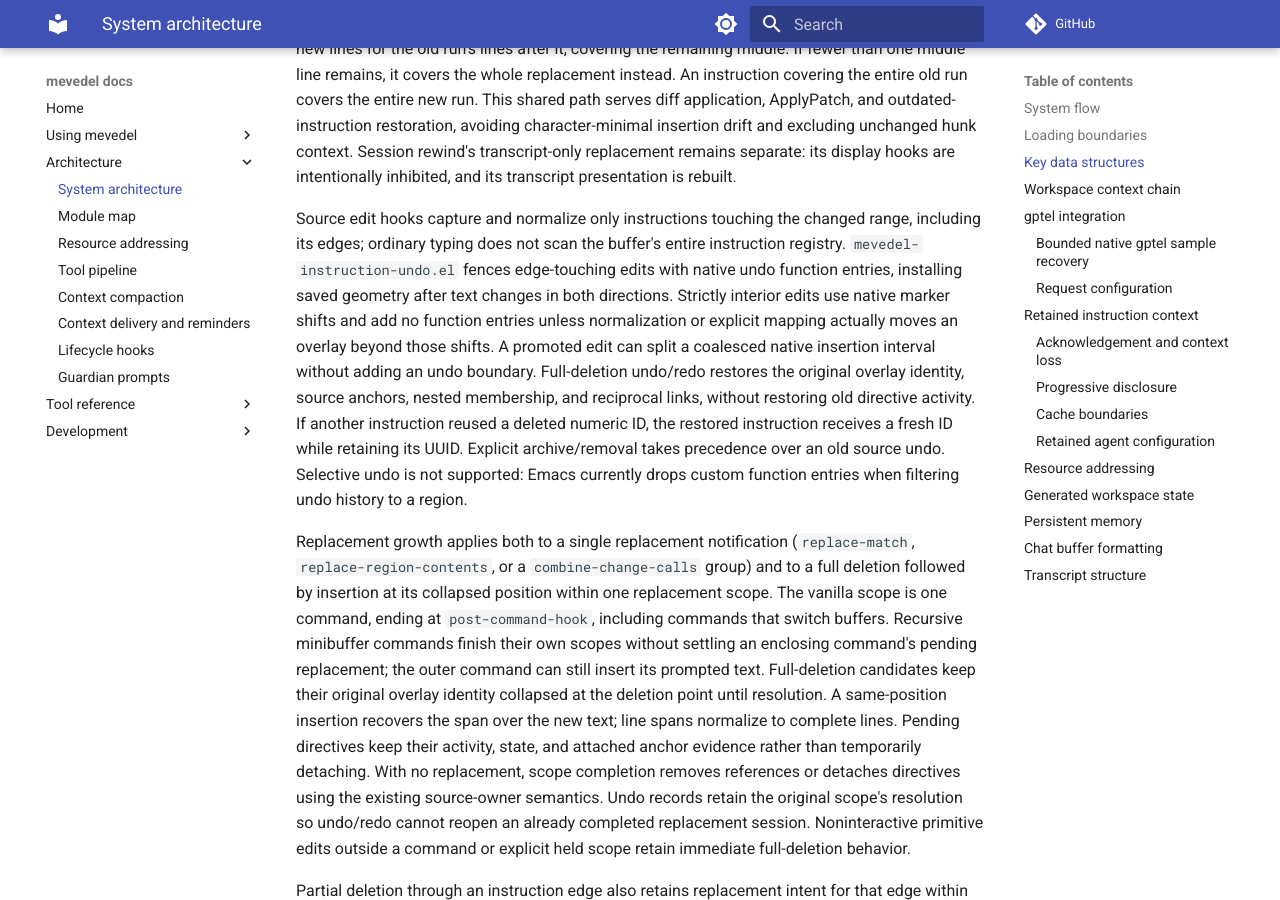
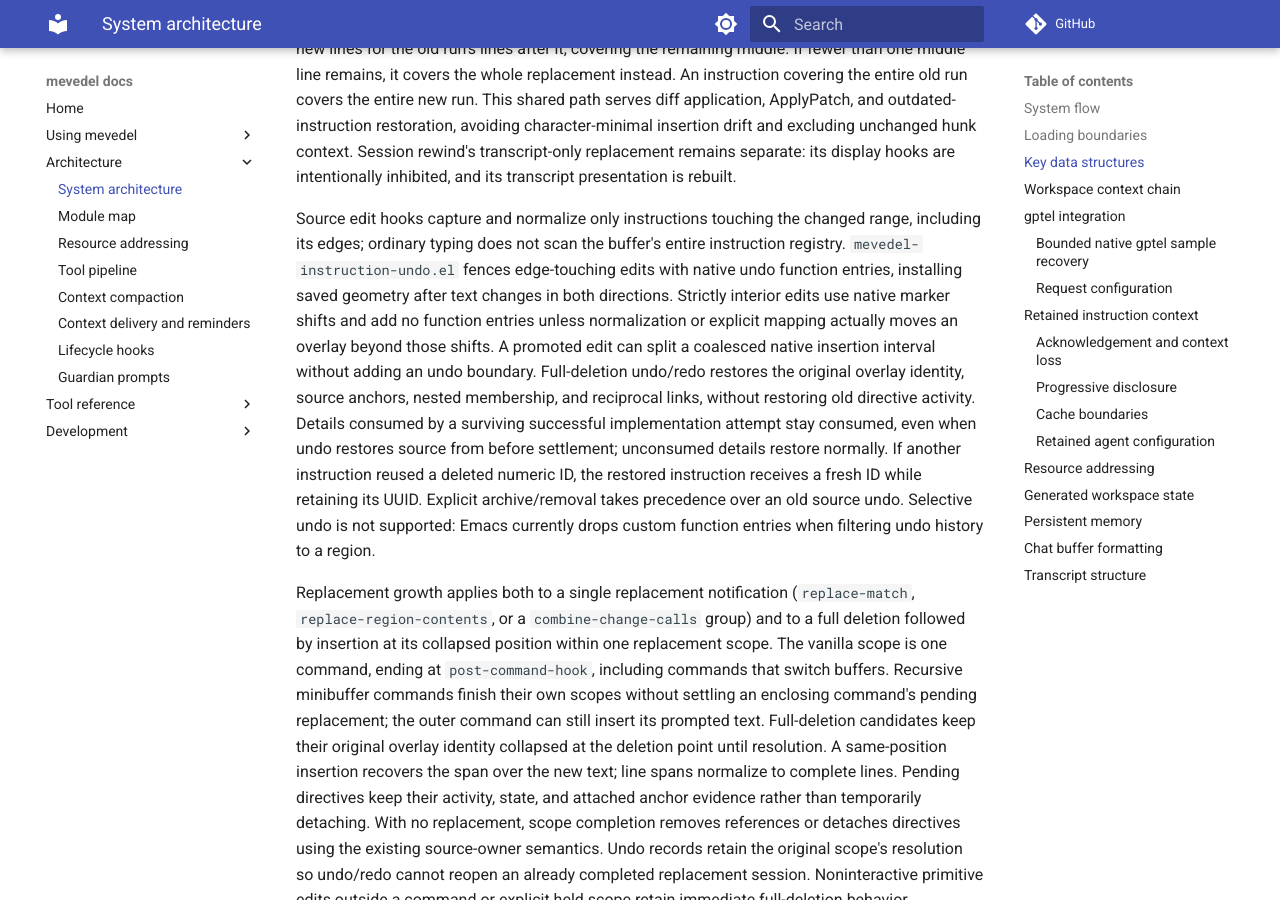
Before and after one commit to FrauH0lle/mevedel, an MkDocs documentation site: the page built from docs/architecture.md, in a window 1280 px wide and 900 px high, scrolled down 5070 px. Built offline with MkDocs 1.6.1 and Material for MkDocs 9.7.7, drawn with Linux system fonts in a browser that asks for light colours; comment, search, counter and statistics services are not loaded.

Commit message:
fix(undo): Keep consumed directive details out of source undo
Source geometry snapshots can outlive successful implementation settlement. Consult surviving attempts before restoring nested details so native undo cannot make consumed requests pending again.

* mevedel-instruction-undo.el (mevedel-instruction-undo--install): Exclude details named by surviving consumed-subdirective snapshots without changing directive activity.

* test/test-mevedel-instruction-undo.el (mevedel-instruction-test--undo-settled-details, mevedel-instruction-undo--install): Probe both settlement/deletion orders, older geometry snapshots, failure and abort controls, later pending details, redo cycles, and unchanged history.

* docs/architecture.md (Source undo): Document consumption precedence.

Validation: 222 cold ERT cases across 16 focused files pass; strict compilation of 265 libraries and standards checks pass.

```diff
--- a/docs/architecture.md
+++ b/docs/architecture.md
@@ -232,8 +232,10 @@ overlay beyond those shifts. A promoted edit can split a coalesced native
 insertion interval without adding an undo boundary. Full-deletion undo/redo
 restores the original overlay identity,
 source anchors, nested membership, and reciprocal links, without restoring old
-directive activity. If another instruction reused a deleted numeric ID, the
-restored instruction receives a fresh ID while retaining its UUID. Explicit
+directive activity. Details consumed by a surviving successful implementation
+attempt stay consumed, even when undo restores source from before settlement;
+unconsumed details restore normally. If another instruction reused a deleted
+numeric ID, the restored instruction receives a fresh ID while retaining its UUID. Explicit
 archive/removal takes precedence over an old source undo. Selective undo is not
 supported: Emacs currently drops custom function entries when filtering undo
 history to a region.
```
Also changed, not shown: 2 other files.
